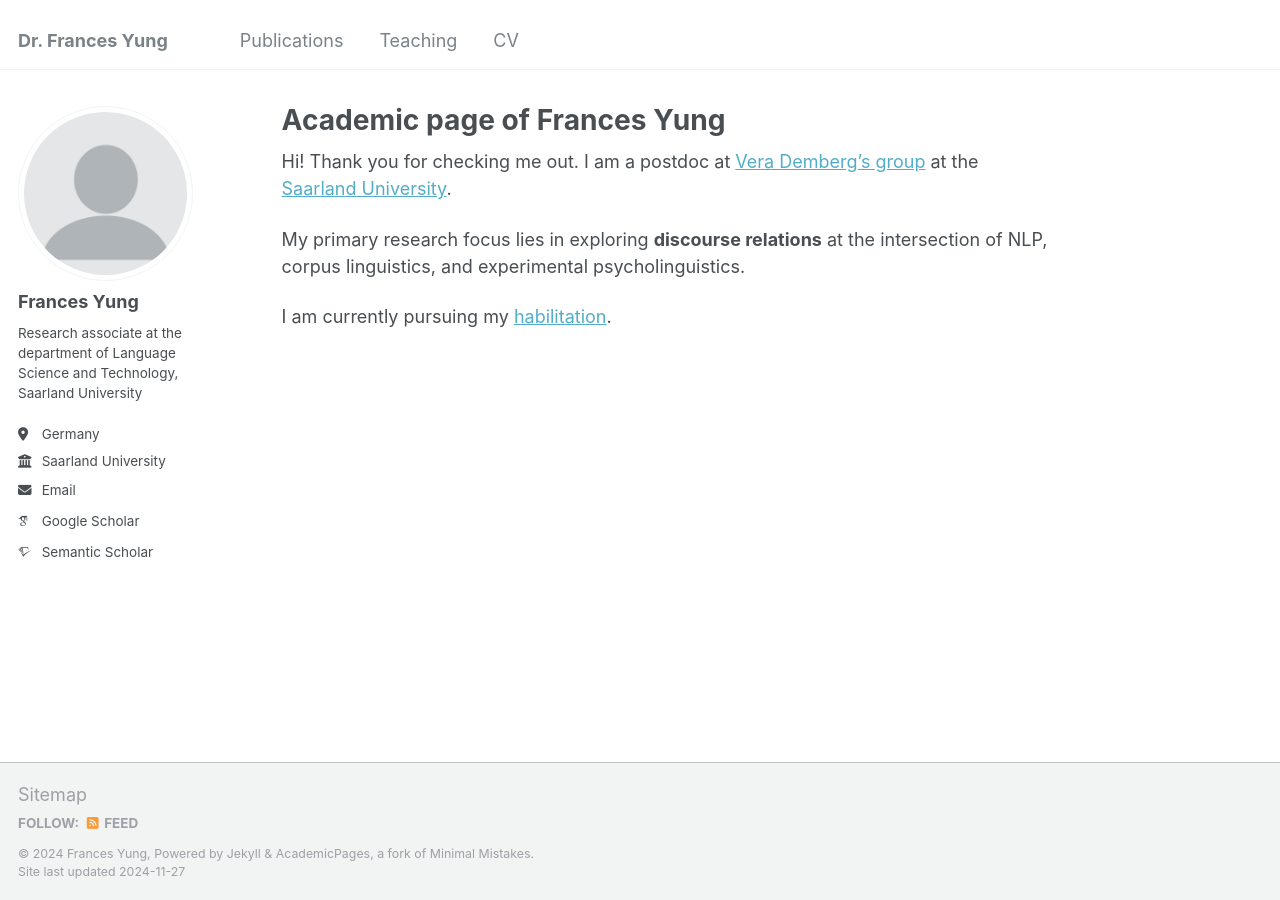
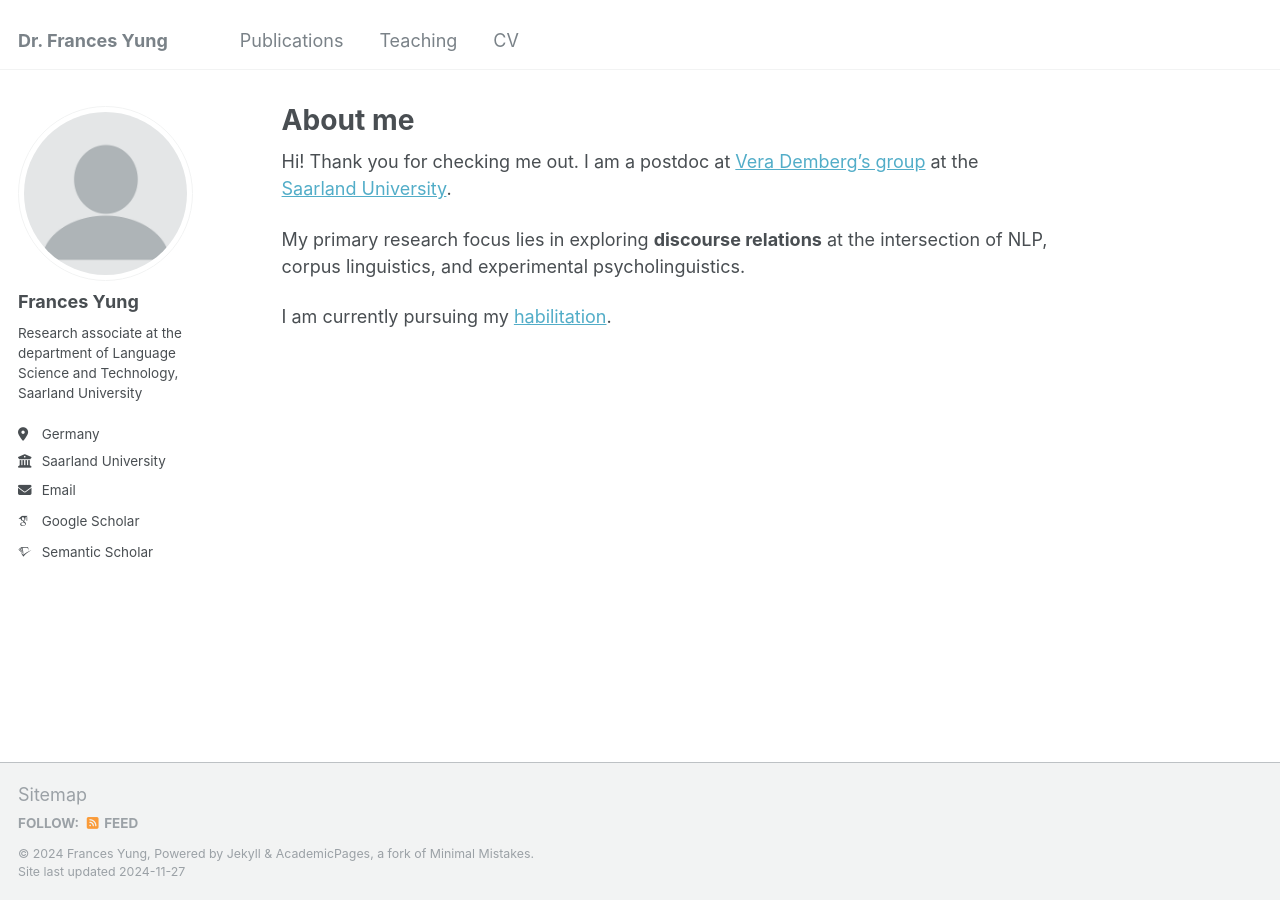
Before and after one commit to FrancesYung/FrancesYung.github.io, a Jekyll site: the page built from _pages/about.md, in a window 1280 px wide. Built offline with Jekyll 4.4.1, drawn with Linux system fonts in a browser that asks for light colours; some web fonts are replaced.

Commit message:
Update about.md

```diff
--- a/_pages/about.md
+++ b/_pages/about.md
@@ -1,6 +1,6 @@
 ---
 permalink: /
-title: "Academic page of Frances Yung"
+title: "About me"
 author_profile: true
 redirect_from:
   - /about/
```
